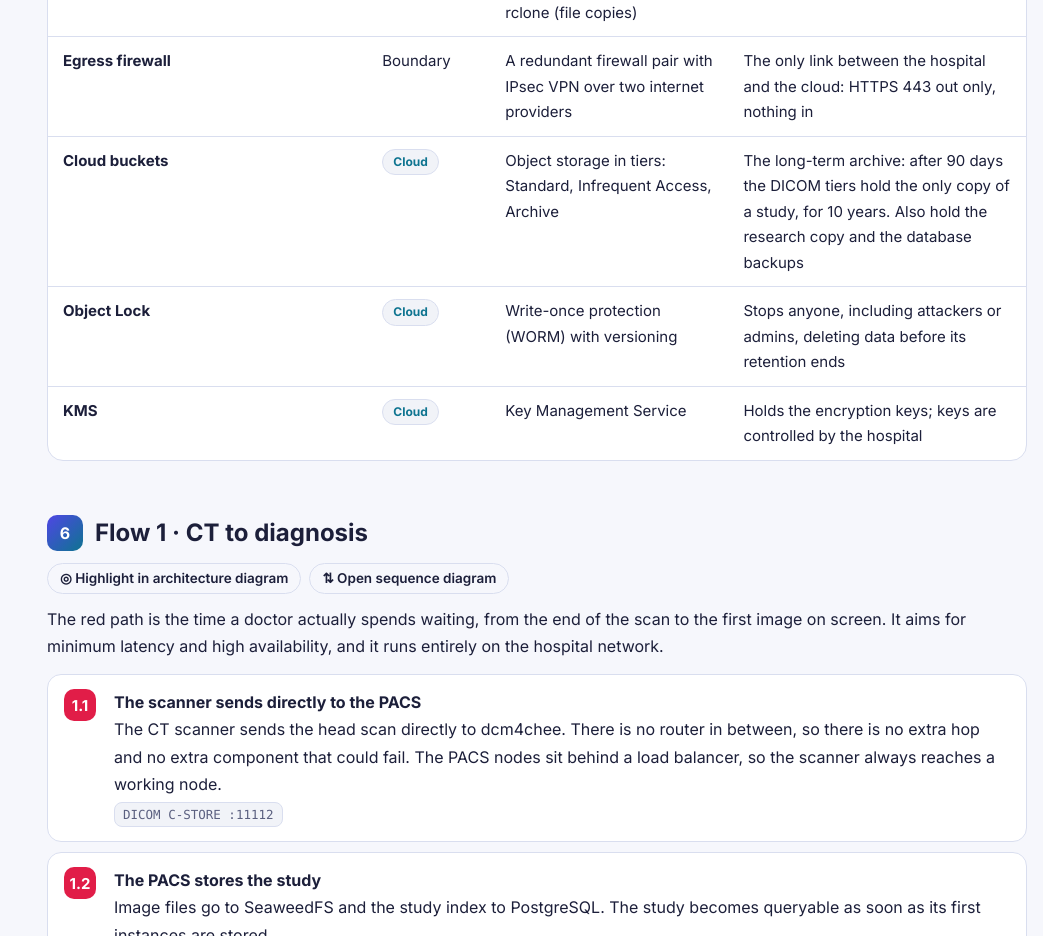
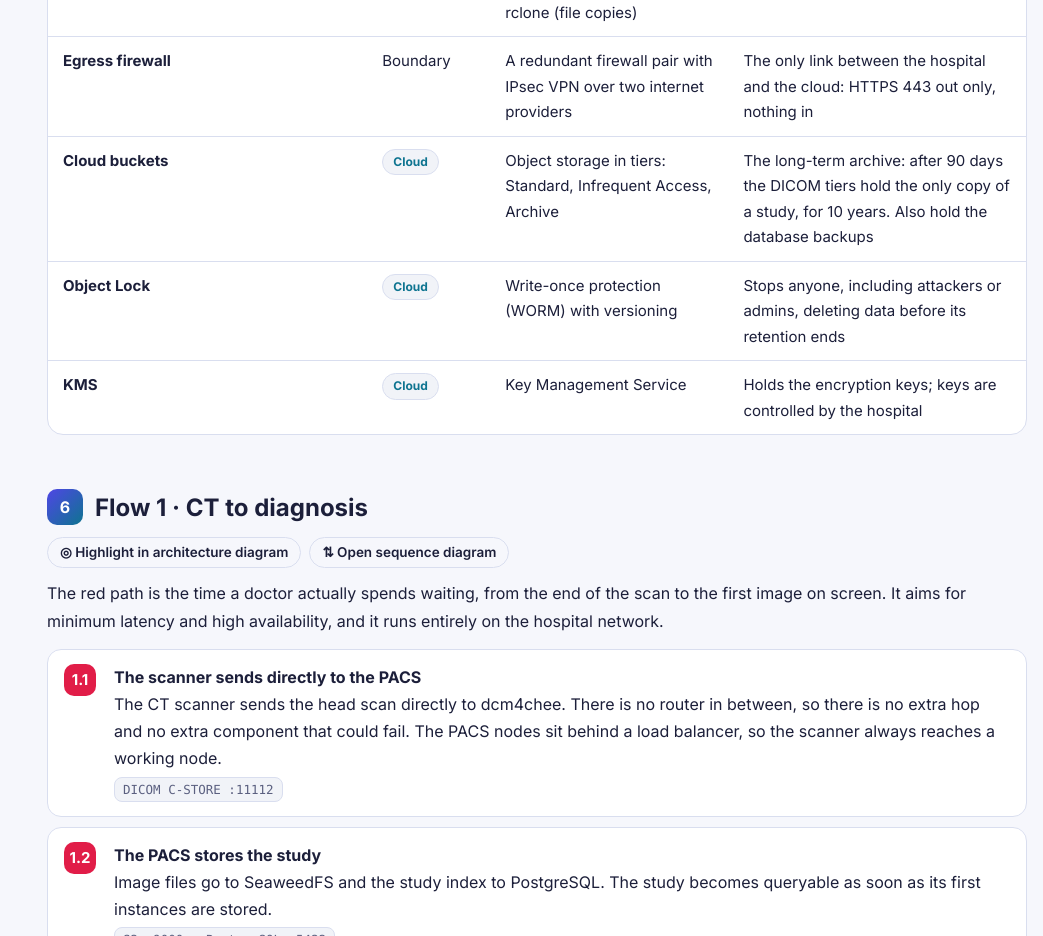
Before and after one commit to jikei25/ich-architecture, a plain HTML site: page index.html in a window 1280 px wide. Shown: the part 8500-9436 px from the top of the page, without its empty margins (237-1280 px from the left). Drawn offline with Linux system fonts and the light colour scheme.

Commit message:
docs: drop the cloud research copy from the glossary

```diff
--- a/index.html
+++ b/index.html
@@ -775,7 +775,7 @@ footer{margin-top:56px;padding-top:16px;border-top:1px solid var(--border);font-
 <tr><td class="k">PostgreSQL primary / standby</td><td><span class="pilltag tc-emerald">Data</span></td><td>Relational database in a high-availability pair (Patroni handles automatic failover). The pair protects against server failure, not against bad data, which is why cloud backups are still needed</td><td>Stores the PACS index and pending PACS work, plus label metadata and AI results in separate databases</td></tr>
 <tr><td class="k">Backup gateway</td><td><span class="pilltag tc-emerald">Data</span></td><td>Server running pgBackRest (database backups) and rclone (file copies)</td><td>Collects database backups and new studies and sends them to the cloud</td></tr>
 <tr><td class="k">Egress firewall</td><td>Boundary</td><td>A redundant firewall pair with IPsec VPN over two internet providers</td><td>The only link between the hospital and the cloud: HTTPS 443 out only, nothing in</td></tr>
-<tr><td class="k">Cloud buckets</td><td><span class="pilltag tc-cyan">Cloud</span></td><td>Object storage in tiers: Standard, Infrequent Access, Archive</td><td>The long-term archive: after 90 days the DICOM tiers hold the only copy of a study, for 10 years. Also hold the research copy and the database backups</td></tr>
+<tr><td class="k">Cloud buckets</td><td><span class="pilltag tc-cyan">Cloud</span></td><td>Object storage in tiers: Standard, Infrequent Access, Archive</td><td>The long-term archive: after 90 days the DICOM tiers hold the only copy of a study, for 10 years. Also hold the database backups</td></tr>
 <tr><td class="k">Object Lock</td><td><span class="pilltag tc-cyan">Cloud</span></td><td>Write-once protection (WORM) with versioning</td><td>Stops anyone, including attackers or admins, deleting data before its retention ends</td></tr>
 <tr><td class="k">KMS</td><td><span class="pilltag tc-cyan">Cloud</span></td><td>Key Management Service</td><td>Holds the encryption keys; keys are controlled by the hospital</td></tr>
 </tbody></table></div>
```
